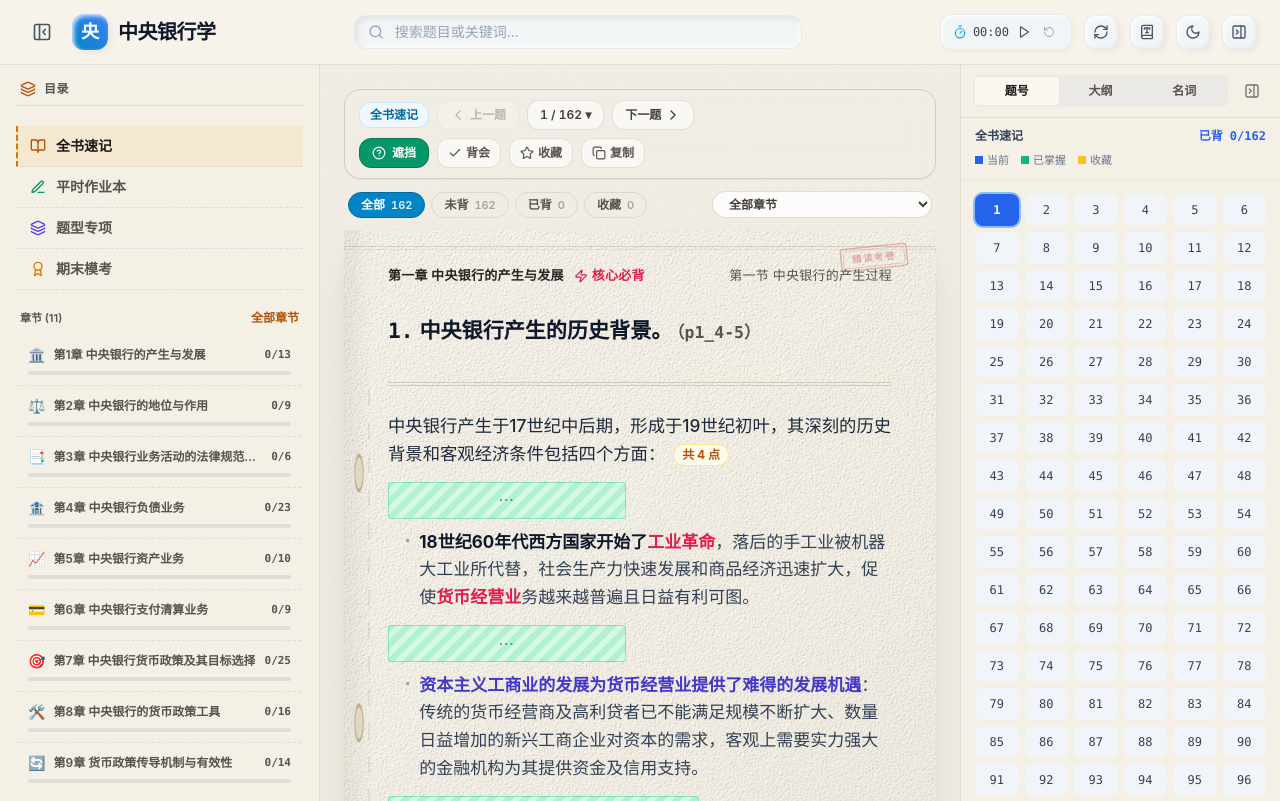
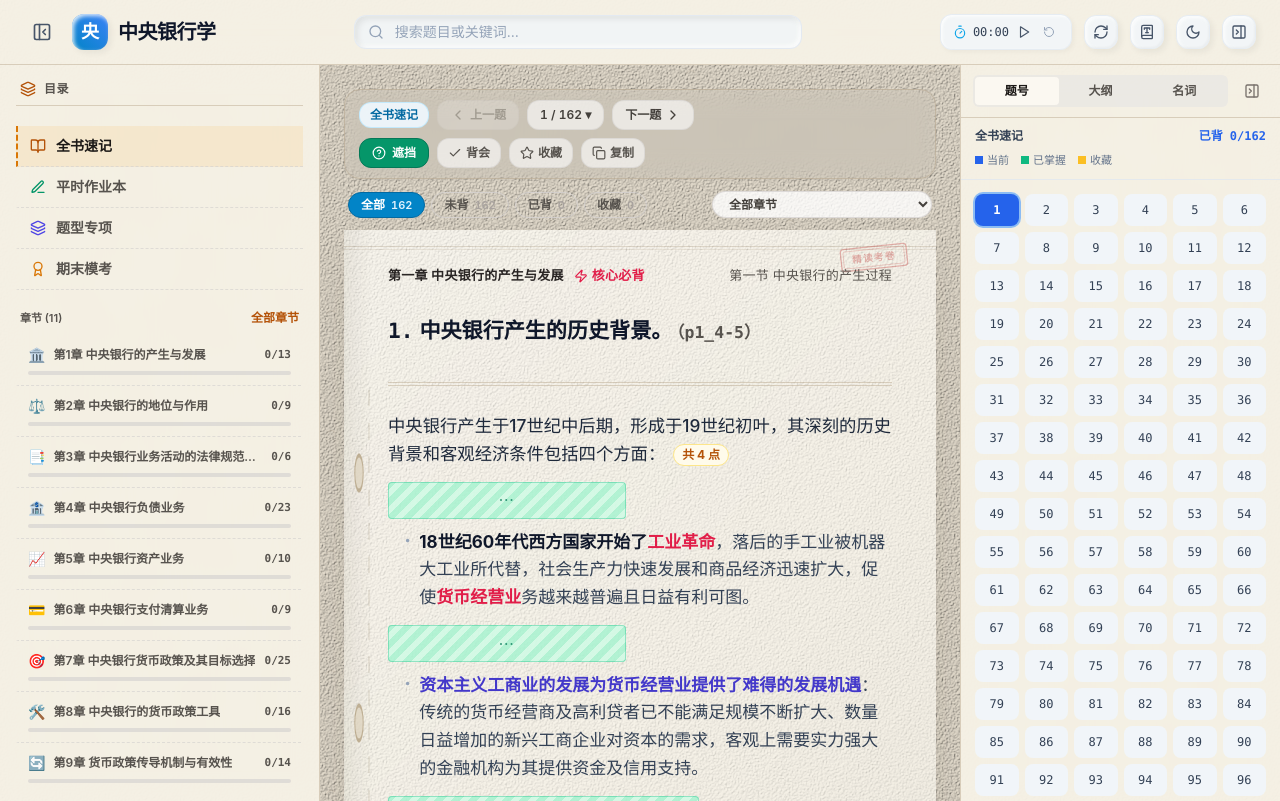
Before and after one commit to Coolzs77/central-banking-study-console, a React (Vite) app: page / in a window 1280 px wide. Built offline with nearby package versions, Linux system fonts and the light colour scheme.

Commit message:
feat: initial release of Central Banking Study Console & 100-pt Mock Exam (React 18 + Vite + TS + Claymorphism)

```diff
--- a/src/App.tsx
+++ b/src/App.tsx
@@ -526,7 +526,11 @@ export function App() {
   };
 
   return (
-    <div className="min-h-screen bg-[#e7dfd0] dark:bg-[#0f0d0a] text-slate-800 dark:text-slate-100 flex flex-col font-sans transition-colors duration-200">
+    <div
+      data-paper={paperTheme}
+      data-font={fontTheme}
+      className="paper-canvas min-h-screen text-slate-800 dark:text-slate-100 flex flex-col font-sans transition-colors duration-200"
+    >
       <a
         href="#main-content"
         className="sr-only focus:not-sr-only focus:fixed focus:top-2 focus:left-2 focus:z-[60] focus:px-4 focus:py-2 focus:bg-blue-600 focus:text-white focus:rounded-xl focus:text-xs focus:font-bold focus:shadow-lg"
@@ -591,7 +595,7 @@ export function App() {
               '--reader-font-scale': String(fontSize / 16),
             } as React.CSSProperties
           }
-          className="paper-canvas flex-1 min-w-0 h-[calc(100vh-4rem)] overflow-hidden flex flex-col"
+          className="bg-transparent flex-1 min-w-0 h-[calc(100vh-4rem)] overflow-hidden flex flex-col"
         >
           {currentMode === 'recitation' && (
             <RecitationCanvas
--- a/src/components/Header.tsx
+++ b/src/components/Header.tsx
@@ -180,7 +180,7 @@ export const Header: React.FC<HeaderProps> = ({
   };
 
   return (
-    <header className="sticky top-0 z-40 w-full backdrop-blur-md bg-[#faf6ed]/90 dark:bg-[#161411]/90 border-b border-stone-300/70 dark:border-stone-800 transition-colors">
+    <header className="sticky top-0 z-40 w-full backdrop-blur-md bg-[var(--paper-chrome)] border-b border-[var(--paper-border)] transition-colors">
       <div className="w-full px-4 sm:px-6 h-16 flex items-center justify-between gap-4">
         {/* Left: Mobile Menu Trigger + Brand Title (Strictly clean, zero marketing fluff) */}
         <div className="flex items-center gap-3">
--- a/src/components/LeftSidebar.tsx
+++ b/src/components/LeftSidebar.tsx
@@ -92,7 +92,7 @@ export const LeftSidebar: React.FC<LeftSidebarProps> = ({
   if (isCollapsed) {
     return (
       <aside
-        className={`w-16 flex-shrink-0 flex flex-col items-center h-[calc(100vh-4rem)] sticky top-16 border-r border-stone-300/70 dark:border-stone-800 bg-[#f6f1e7]/95 dark:bg-[#161411]/95 backdrop-blur-md py-4 px-2 gap-3 transition-colors duration-200 ${className}`}
+        className={`w-16 flex-shrink-0 flex flex-col items-center h-[calc(100vh-4rem)] sticky top-16 border-r border-[var(--paper-border)] bg-[var(--paper-chrome)] backdrop-blur-md py-4 px-2 gap-3 transition-colors duration-200 ${className}`}
       >
         <div className="flex flex-col gap-2">
           {modes.map((mode) => {
@@ -121,10 +121,10 @@ export const LeftSidebar: React.FC<LeftSidebarProps> = ({
 
   return (
     <aside
-      className={`w-76 lg:w-80 flex-shrink-0 flex flex-col h-[calc(100vh-4rem)] sticky top-16 border-r border-stone-300/70 dark:border-stone-800 bg-[#f6f1e7]/95 dark:bg-[#161411]/95 backdrop-blur-md p-4 overflow-y-auto overscroll-contain gap-5 transition-colors duration-200 ${className}`}
+      className={`w-76 lg:w-80 flex-shrink-0 flex flex-col h-[calc(100vh-4rem)] sticky top-16 border-r border-[var(--paper-border)] bg-[var(--paper-chrome)] backdrop-blur-md p-4 overflow-y-auto overscroll-contain gap-5 transition-colors duration-200 ${className}`}
     >
       {/* Top Header */}
-      <div className="flex items-center justify-between px-1 pb-2 border-b border-stone-300/70 dark:border-stone-800">
+      <div className="flex items-center justify-between px-1 pb-2 border-b border-[var(--paper-border)]">
         <div className="flex items-center gap-2">
           <Layers className="w-4 h-4 text-amber-700 dark:text-amber-400" />
           <span className="text-xs font-bold uppercase tracking-wider text-stone-600 dark:text-stone-400">
--- a/src/components/RightSidebar.tsx
+++ b/src/components/RightSidebar.tsx
@@ -395,10 +395,10 @@ export const RightSidebar: React.FC<RightSidebarProps> = ({
   return (
     <aside
       aria-label="辅助导航栏"
-      className={`w-80 shrink-0 h-[calc(100vh-4rem)] sticky top-16 bg-[#f6f1e7]/95 dark:bg-[#161411]/95 border-l border-stone-300/70 dark:border-stone-800 flex flex-col overflow-hidden text-stone-800 dark:text-stone-200 backdrop-blur-md ${className}`}
+      className={`w-80 shrink-0 h-[calc(100vh-4rem)] sticky top-16 bg-[var(--paper-chrome)] border-l border-[var(--paper-border)] flex flex-col overflow-hidden text-stone-800 dark:text-stone-200 backdrop-blur-md transition-colors duration-200 ${className}`}
     >
       {/* Top Header: 3-Tab Segmented Control + Collapse Button */}
-      <div className="px-3 py-2.5 border-b border-stone-300/70 dark:border-stone-800 flex items-center gap-2 shrink-0">
+      <div className="px-3 py-2.5 border-b border-[var(--paper-border)] flex items-center gap-2 shrink-0">
         <div
           role="tablist"
           aria-label="右侧栏视图"
--- a/src/index.css
+++ b/src/index.css
@@ -160,6 +160,7 @@
 
   /* 默认纸张令牌 (道林考卷) */
   --paper-desktop: #e7dfd0;
+  --paper-chrome: rgba(248, 243, 232, 0.92);
   --paper-surface: #fbf8f1;
   --paper-inner: #f4eee1;
   --paper-border: rgba(176, 158, 128, 0.38);
@@ -176,14 +177,15 @@
   --paper-muted: #78716c;
 
   background-color: var(--paper-desktop);
-  background-image: var(--paper-tooth-fine);
-  background-blend-mode: soft-light;
+  background-image: var(--paper-tooth);
+  background-blend-mode: multiply;
   color: var(--paper-ink);
   transition: background-color 0.25s ease;
 }
 
 .dark .paper-canvas {
   --paper-desktop: #0f0d0a;
+  --paper-chrome: rgba(22, 20, 17, 0.92);
   --paper-surface: #191815;
   --paper-inner: #211f1b;
   --paper-border: rgba(120, 110, 92, 0.34);
@@ -194,11 +196,13 @@
   --paper-tooth-opacity: 0.14;
   --paper-ink: #f5f5f4;
   --paper-muted: #a8a29e;
+  background-blend-mode: soft-light;
 }
 
 /* 1. 道林考卷纸 (冷压棉絮纹 + 双排排版线 + 左侧三孔装订 + 右上角朱红微印章) */
 .paper-canvas[data-paper="ivory"] {
   --paper-desktop: #e7dfd0;
+  --paper-chrome: rgba(248, 243, 232, 0.92);
   --paper-surface: #f9f5eb;
   --paper-inner: #f3ede0;
   --paper-border: rgba(176, 158, 128, 0.42);
@@ -220,6 +224,7 @@
 }
 .dark .paper-canvas[data-paper="ivory"] {
   --paper-desktop: #0f0d0a;
+  --paper-chrome: rgba(22, 20, 17, 0.92);
   --paper-surface: #191815;
   --paper-inner: #211f1b;
   --paper-border: rgba(120, 110, 92, 0.34);
@@ -236,6 +241,7 @@
 /* 2. 古典羊皮纸 (琥珀云斑 + 粗皮纹凹凸 + 古典双框卷草角花 + 天平圆章水印) */
 .paper-canvas[data-paper="parchment"] {
   --paper-desktop: #e4d4b5;
+  --paper-chrome: rgba(241, 229, 201, 0.92);
   --paper-surface: #f2e5c6;
   --paper-inner: #eadbc0;
   --paper-border: rgba(154, 114, 58, 0.44);
@@ -264,6 +270,7 @@
 }
 .dark .paper-canvas[data-paper="parchment"] {
   --paper-desktop: #13100b;
+  --paper-chrome: rgba(25, 21, 16, 0.92);
   --paper-surface: #1c1813;
   --paper-inner: #241f18;
   --paper-border: rgba(146, 112, 62, 0.36);
@@ -278,6 +285,7 @@
 /* 3. 护眼豆沙绿纸 (植物短纤 + 左侧绿色索引带 + 小嫩芽 + 右下角叶脉水印) */
 .paper-canvas[data-paper="sage"] {
   --paper-desktop: #dfeae2;
+  --paper-chrome: rgba(235, 244, 237, 0.92);
   --paper-surface: #edf5ee;
   --paper-inner: #e4efe6;
   --paper-border: rgba(114, 148, 124, 0.38);
@@ -299,6 +307,7 @@
 }
 .dark .paper-canvas[data-paper="sage"] {
   --paper-desktop: #0d1310;
+  --paper-chrome: rgba(18, 25, 21, 0.92);
   --paper-surface: #141b17;
   --paper-inner: #1a231e;
   --paper-border: rgba(82, 116, 94, 0.36);
@@ -311,6 +320,7 @@
 /* 4. 温润牛皮纸 (纵向木浆纤维 + 麻点 + 虚线缝线框 + 牛皮三角贴角 + 复古邮戳) */
 .paper-canvas[data-paper="kraft"] {
   --paper-desktop: #dfd0b3;
+  --paper-chrome: rgba(232, 217, 191, 0.92);
   --paper-surface: #eadac0;
   --paper-inner: #e3d1b3;
   --paper-border: rgba(145, 112, 72, 0.44);
@@ -336,6 +346,7 @@
 }
 .dark .paper-canvas[data-paper="kraft"] {
   --paper-desktop: #120f0c;
+  --paper-chrome: rgba(24, 20, 16, 0.92);
   --paper-surface: #1b1713;
   --paper-inner: #231e18;
   --paper-border: rgba(132, 102, 68, 0.36);
@@ -348,6 +359,7 @@
 /* 5. 康奈尔方格纸 (细纸纹 + 24px/96px 粗细方格 + 天头红蓝分栏 + 回形针 + 坐标折线水印) */
 .paper-canvas[data-paper="grid"] {
   --paper-desktop: #eaedf2;
+  --paper-chrome: rgba(245, 244, 239, 0.92);
   --paper-surface: #fbf9f3;
   --paper-inner: #f4f1ea;
   --paper-border: rgba(148, 163, 184, 0.4);
@@ -372,6 +384,7 @@
 }
 .dark .paper-canvas[data-paper="grid"] {
   --paper-desktop: #0c1016;
+  --paper-chrome: rgba(18, 22, 30, 0.92);
   --paper-surface: #141820;
   --paper-inner: #1a202b;
   --paper-border: rgba(71, 85, 105, 0.42);
@@ -388,6 +401,7 @@
 /* 6. 横线稿纸 (细纸纹 + 28px 蓝横线 + 左侧双红装订竖线 + 三孔活页 + 钢笔尖小图标) */
 .paper-canvas[data-paper="lined"] {
   --paper-desktop: #ece7dc;
+  --paper-chrome: rgba(247, 244, 235, 0.92);
   --paper-surface: #fcfaf3;
   --paper-inner: #f5f1e7;
   --paper-border: rgba(164, 152, 132, 0.4);
@@ -412,6 +426,7 @@
 }
 .dark .paper-canvas[data-paper="lined"] {
   --paper-desktop: #0f0e0d;
+  --paper-chrome: rgba(21, 20, 18, 0.92);
   --paper-surface: #171614;
   --paper-inner: #1e1c19;
   --paper-border: rgba(92, 86, 76, 0.38);
@@ -428,6 +443,7 @@
 /* 7. 极简白纸 (微米冷压细纹 + 四角裁切角标 + 顶部极简折角书签 + 央行立柱几何水印) */
 .paper-canvas[data-paper="default"] {
   --paper-desktop: #eef2f7;
+  --paper-chrome: rgba(248, 250, 252, 0.92);
   --paper-surface: #fcfcfd;
   --paper-inner: #f8fafc;
   --paper-border: rgba(203, 213, 225, 0.85);
@@ -451,6 +467,7 @@
 }
 .dark .paper-canvas[data-paper="default"] {
   --paper-desktop: #0b0f17;
+  --paper-chrome: rgba(18, 24, 34, 0.92);
   --paper-surface: #151b26;
   --paper-inner: #18202e;
   --paper-border: rgba(30, 41, 59, 0.85);
```
Also changed, not shown: 1 other file (tests, documents, lock files or other folders).
